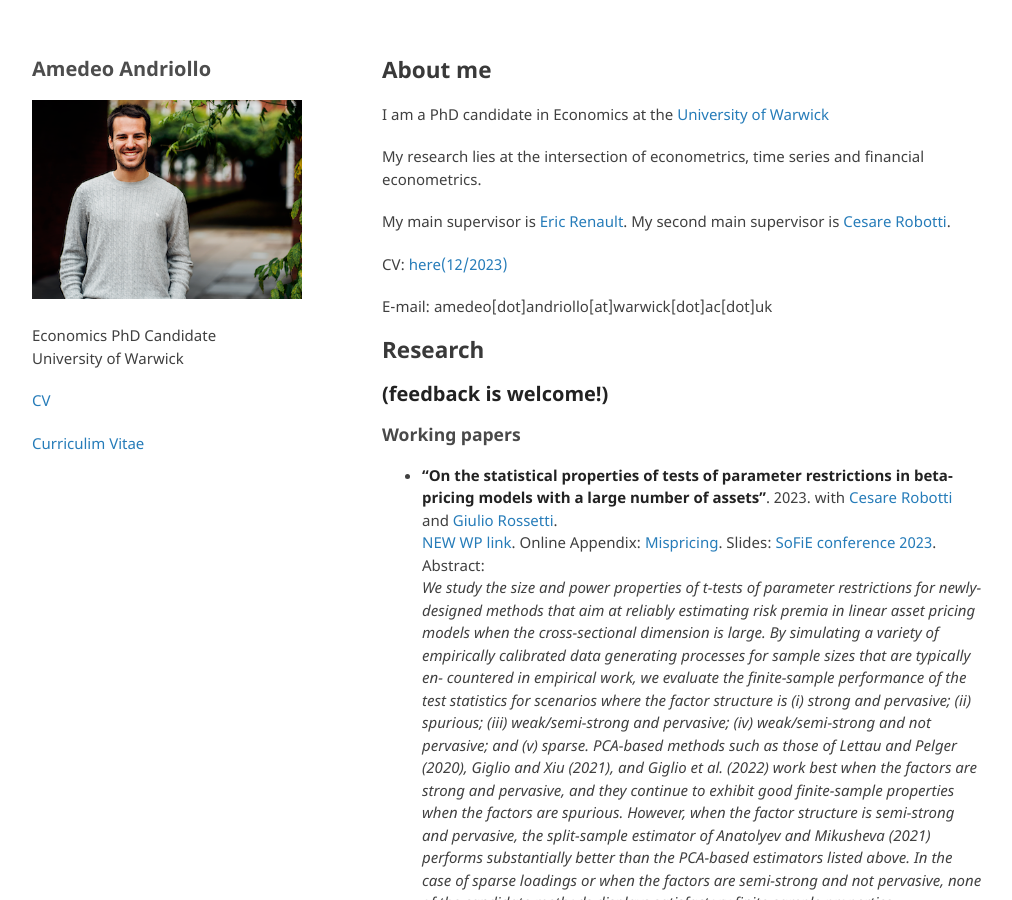
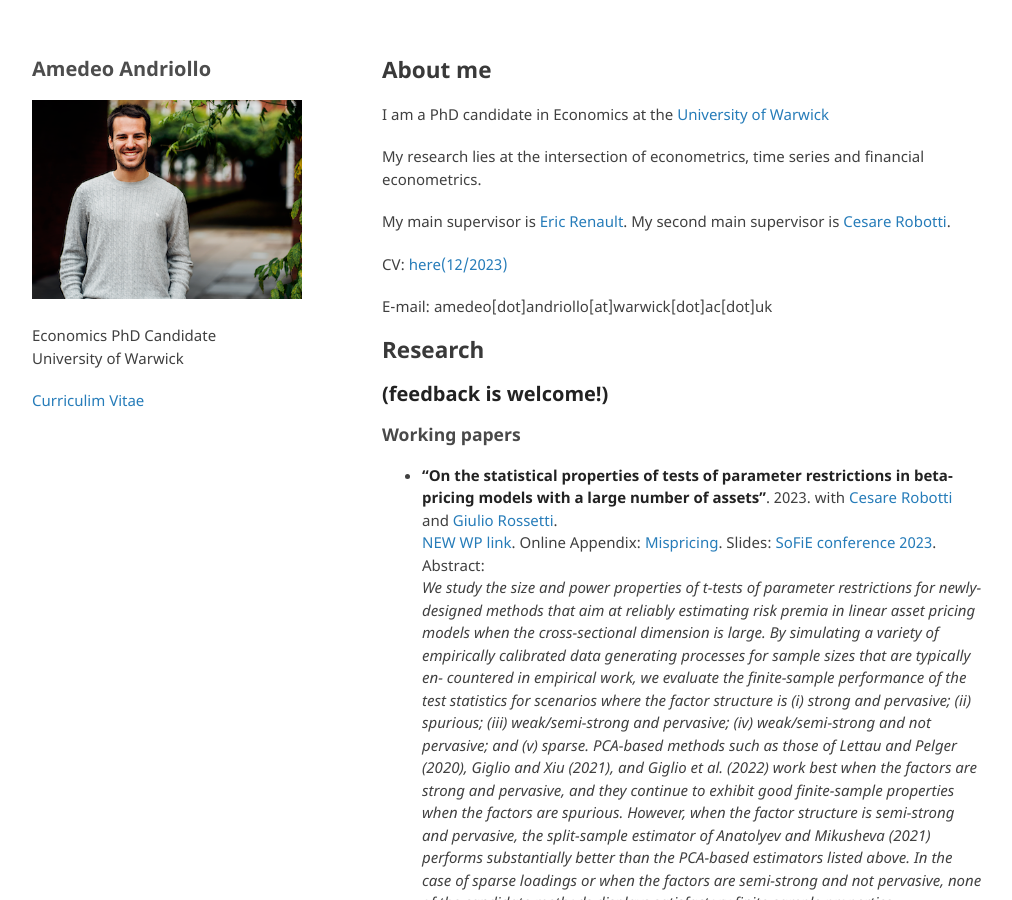
Before and after one commit to amandri/amandri.github.io, a Jekyll site: the page built from index.md, in a window 1280 px wide and 900 px high. Shown: the whole window, without its empty margins (133-1145 px from the left). Built offline with Jekyll 4.4.1, drawn with Linux system fonts in a browser that asks for light colours; the repository's description, which GitHub fills in, is left out; our own code applies the rules of GitHub Pages for plain Markdown files.

Commit message:
Update default.html

```diff
--- a/_layouts/default.html
+++ b/_layouts/default.html
@@ -30,8 +30,6 @@
 
 	<p class="view">Economics PhD Candidate<br> University of Warwick</p>
 
-	<p class="view">  <a href="href="https://www.dropbox.com/scl/fi/6jtg0a47pafdlp4orx86w/cv_andriollo.pdf?rlkey=5gfnd3lx8vr45eur8cctkcowk&dl=0">CV</a> </p>
-
         <p class="view">  <a href="https://www.dropbox.com/scl/fi/6jtg0a47pafdlp4orx86w/cv_andriollo.pdf?rlkey=5gfnd3lx8vr45eur8cctkcowk&dl=0">Curriculim Vitae</a> </p>
 
       </header>
```
